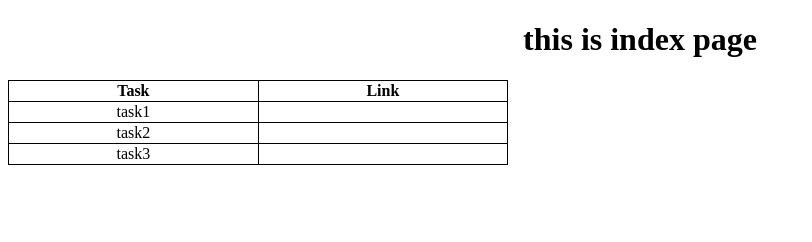
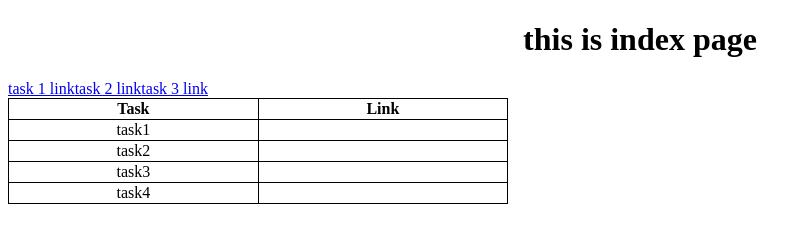
Before and after one commit to Narendra5677/merntask, a plain HTML site: page index.html in a window 1280 px wide. Shown: the whole page, without its empty margins (0-812 px from the left). Drawn offline with Linux system fonts and the light colour scheme.

Commit message:
Add files via upload

```diff
--- a/index.html
+++ b/index.html
@@ -25,15 +25,19 @@
         </tr>
         <tr>
             <td>task1</td>
-            <a href="task1.html"></a>
+            <a href="task1.html">task 1 link</a>
         </tr>
         <tr>
             <td>task2</td>
-            <a href="task2.html"></a>
+            <a href="task2.html">task 2 link</a>
         </tr>
         <tr>
             <td>task3</td>
-            <a href="task3.html"></a>
+            <a href="task3.html">task 3 link</a>
+        </tr>
+        <tr>
+            <td>task4</td>
+            <a href="task4.html"></a>
         </tr>
     </table>
 </body>
```
Also changed, not shown: task4.html (added, +11 -0 lines).
